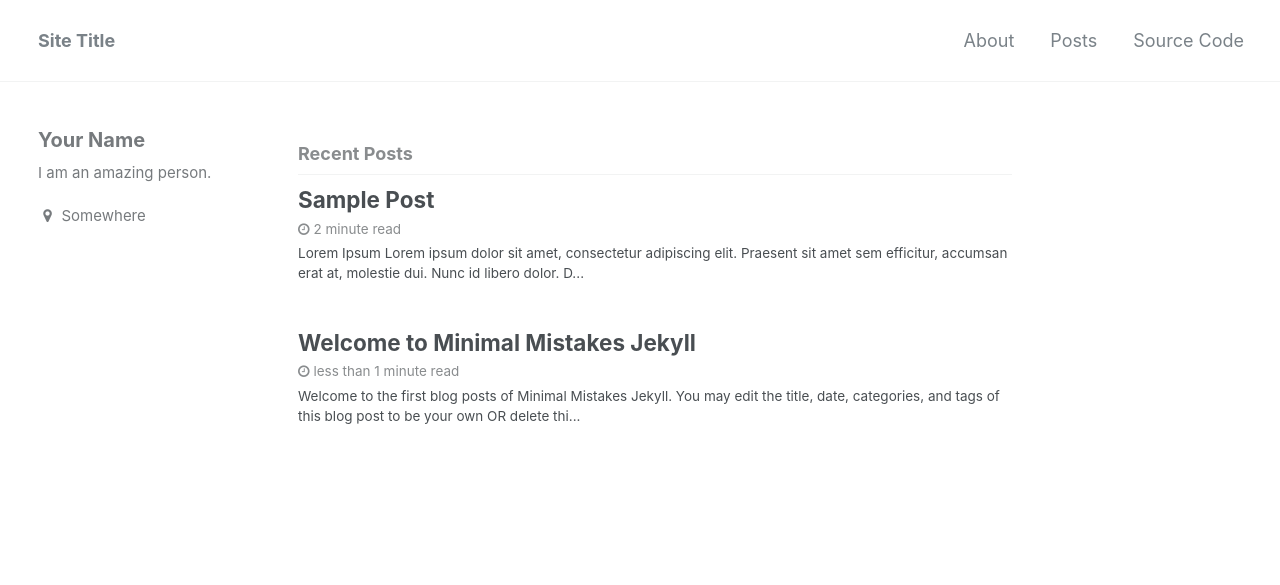
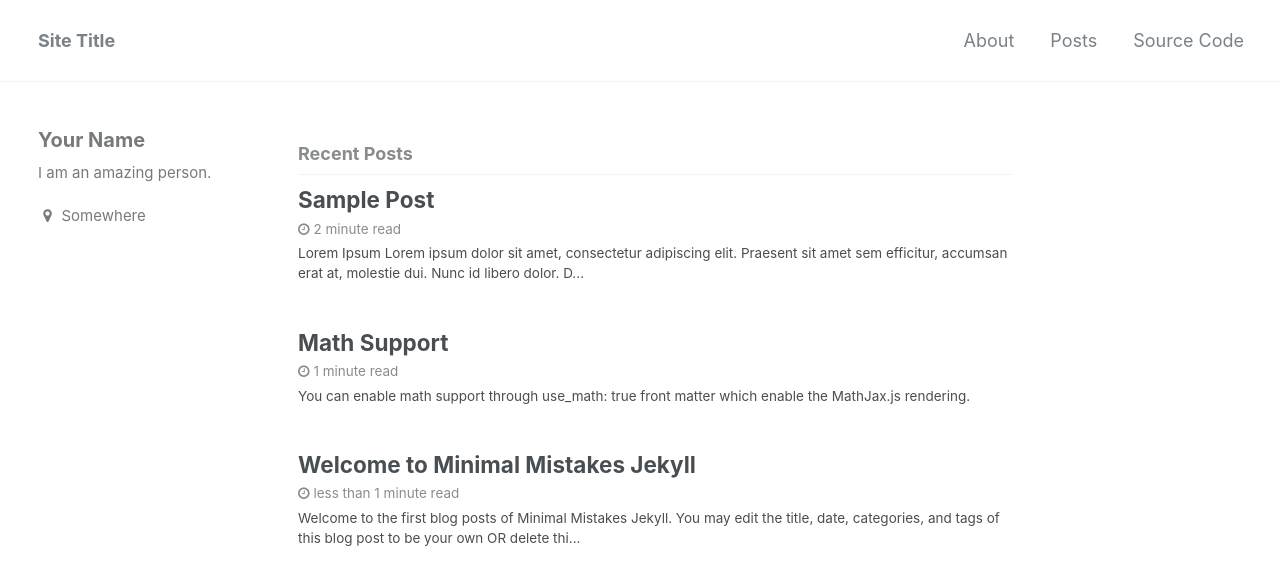
Before and after one commit to limyunkai19/minimal-mistakes-jekyll, a Jekyll site: the page built from index.html, in a window 1280 px wide and 900 px high. Shown: the top 585 px of the window. Built offline with Jekyll 4.4.1, drawn with Linux system fonts in a browser that asks for light colours; the list of posts is cut into pages by our own code; part of the change alters nothing that is shown.

Commit message:
Add math support

````diff
--- a/_includes/head/custom.html
+++ b/_includes/head/custom.html
@@ -2,4 +2,24 @@
 
 <!-- insert favicons. use http://realfavicongenerator.net/ -->
 
+{% if page.use_math %}
+<!-- <script type="text/javascript" src="http://cdn.mathjax.org/mathjax/latest/MathJax.js?config=TeX-AMS-MML_HTMLorMML"></script> -->
+<script type="text/x-mathjax-config">
+  MathJax.Hub.Config({
+    TeX: {
+      equationNumbers: {
+        autoNumber: "AMS"
+      }
+    },
+    tex2jax: {
+      inlineMath: [],
+      displayMath: [],
+      processEscapes: false,
+    }
+  });
+</script>
+<script src='https://cdnjs.cloudflare.com/ajax/libs/mathjax/2.7.4/MathJax.js?config=TeX-MML-AM_CHTML' async></script>
+
+{% endif %}
+
 <!-- end custom head snippets -->
--- /dev/null
+++ b/_posts/2018-07-16-math-support.md
@@ -0,0 +1,76 @@
+---
+title: Math Support
+date: 2018-07-16
+tags: MathJax
+use_math: true
+---
+
+You can enable math support through `use_math: true` front matter which enable the MathJax.js rendering.
+
+After enable math support, use `$$ ... $$` displaying math equation.
+
+<div>
+<strong><em>For inline mode</em></strong>
+<div style="margin-left:1em;">
+    type your equation in line with other text
+</div>
+<strong><em>For display mode:</em></strong>
+<div style="margin-left:1em;">
+    type your equation such that there is a blank line <em>before</em> your beginning <code>$$</code> and there is a blank line <em>after</em> your ending <code>$$</code>
+</div>
+</div>
+
+<br>
+As an example, the following *code*:
+```
+The Pythagoras' theorem state that the square of the hypotenuse (the side opposite the right angle) is equal to the sum of the squares of the other two sides. The theorem can be written as an equation relating the lengths of the sides $$a$$, $$b$$ and
+$$c$$, often called the "Pythagorean equation":
+
+$$a^2 + b^2 = c^2$$
+
+where $$c$$ represents the length of the hypotenuse and $$a$$ and $$b$$ the lengths of the triangle's other two sides. `[source: wikipedia]`
+
+This also implies that for any square with side length $$x$$, the length of its diagonal is $$\sqrt{2}x$$.
+
+**_Proof:_**
+Let the length of diagonal be $$d$$. Apply Pythagoras theorem on the right angle triangle that has the diagonal as hypotenuse, and side of square as the other two side, we have:
+
+$$
+\begin{align*}
+x^2 + x^2 &= d^2 \\
+d^2 &= 2x^2 \\
+d &= \sqrt{2}x \tag*{$\blacksquare$}
+\end{align*}
+$$
+
+```
+<br>
+*produces*:
+<hr>
+
+The Pythagoras' theorem state that the square of the hypotenuse (the side opposite the right angle) is equal to the sum of the squares of the other two sides. The theorem can be written as an equation relating the lengths of the sides $$a$$, $$b$$ and
+$$c$$, often called the "Pythagorean equation":
+
+$$a^2 + b^2 = c^2$$
+
+where $$c$$ represents the length of the hypotenuse and $$a$$ and $$b$$ the lengths of the triangle's other two sides. `[source: wikipedia]`
+
+This also implies that for any square with side length $$x$$, the length of its diagonal is $$\sqrt{2}x$$.
+
+**_Proof:_** Let the length of diagonal be $$d$$. Apply Pythagoras theorem on the right angle triangle that has the diagonal as hypotenuse, and side of square as the other two side, we have:
+
+$$
+\begin{align*}
+x^2 + x^2 &= d^2 \\
+d^2 &= 2x^2 \\
+d &= \sqrt{2}x \tag*{$\blacksquare$}
+\end{align*}
+$$
+
+<hr>
+
+**_Reference_**
+- <https://math.meta.stackexchange.com/questions/5020/mathjax-basic-tutorial-and-qu%E2%80%8C%E2%80%8Bick-reference> (MathJax cheatsheet)
+- <https://cdn.rawgit.com/mathjax/MathJax/2.7.1/test/sample-eqnum.html> (some MathJax example)
+- <https://www.mathjax.org/#demo> (test your equation at here)
+- <https://kramdown.gettalong.org/syntax.html#math-blocks> (Kramdown rendering of `$$...$$` to math mode)
````
